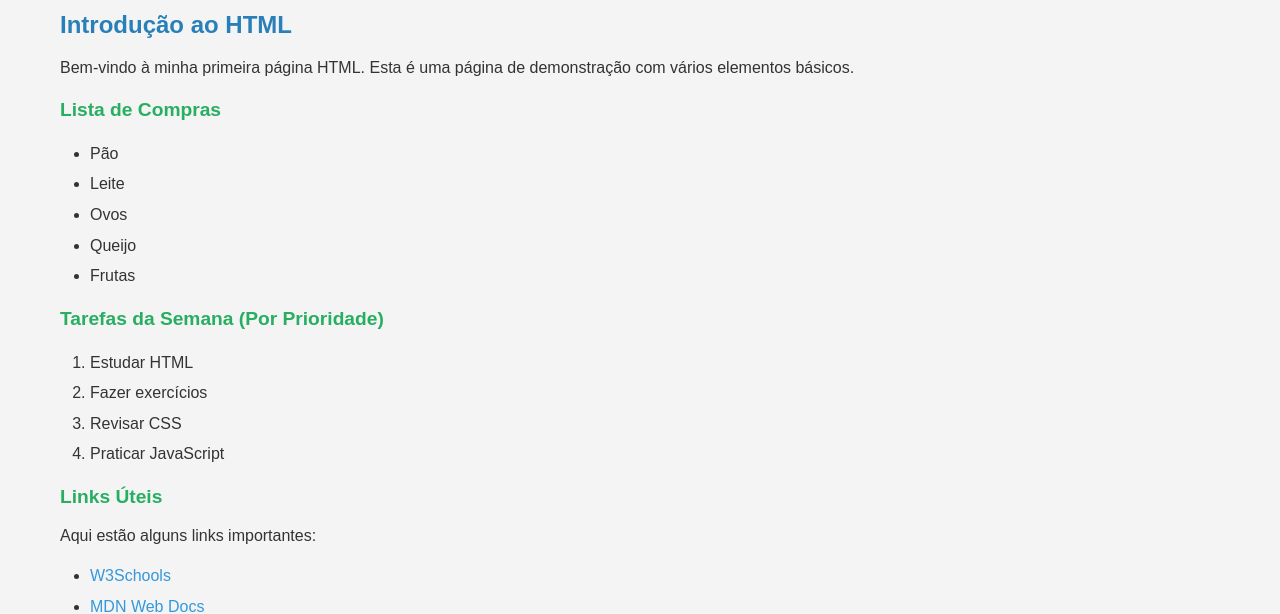
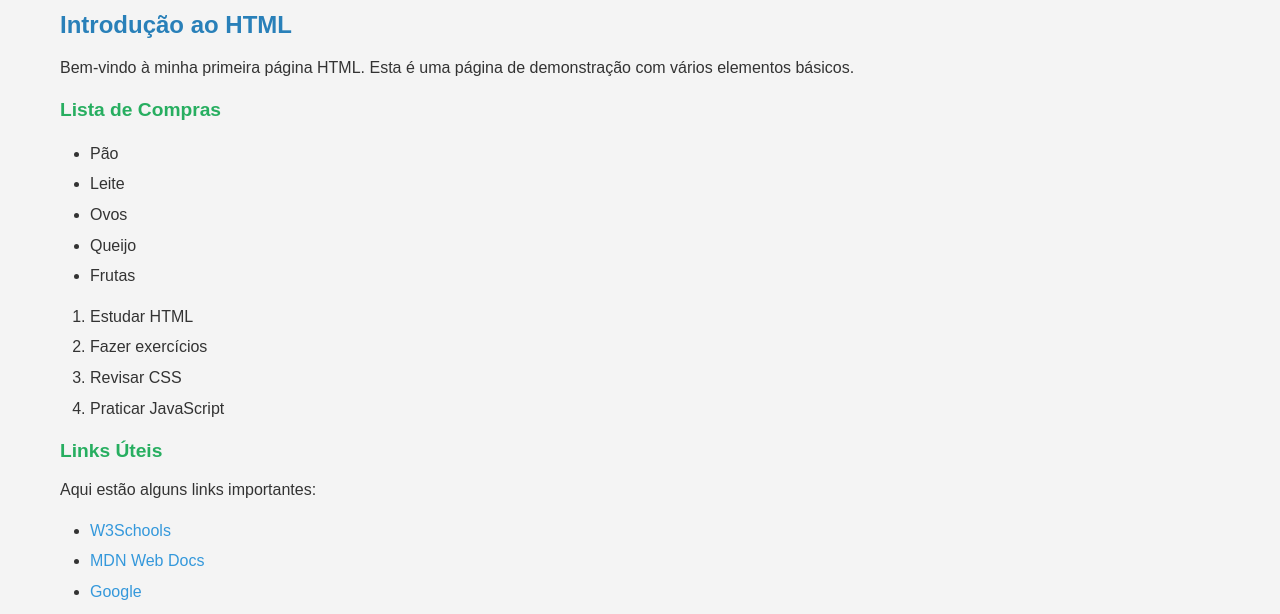
Before and after one commit to trickaugusto/nudson-aula, a plain HTML site: page index.html in a window 1280 px wide. Shown: the part 192-806 px from the top of the page. Drawn offline with Linux system fonts and the light colour scheme.

Commit message:
alteracao no index.html

```diff
--- a/index.html
+++ b/index.html
@@ -22,7 +22,7 @@
             <li>Frutas</li>
         </ul>
 
-        <h4>Tarefas da Semana (Por Prioridade)</h4>
+        <!-- <h4>Tarefas da Semana (Por Prioridade)</h4> -->
         <ol>
             <li>Estudar HTML</li>
             <li>Fazer exercícios</li>
```
